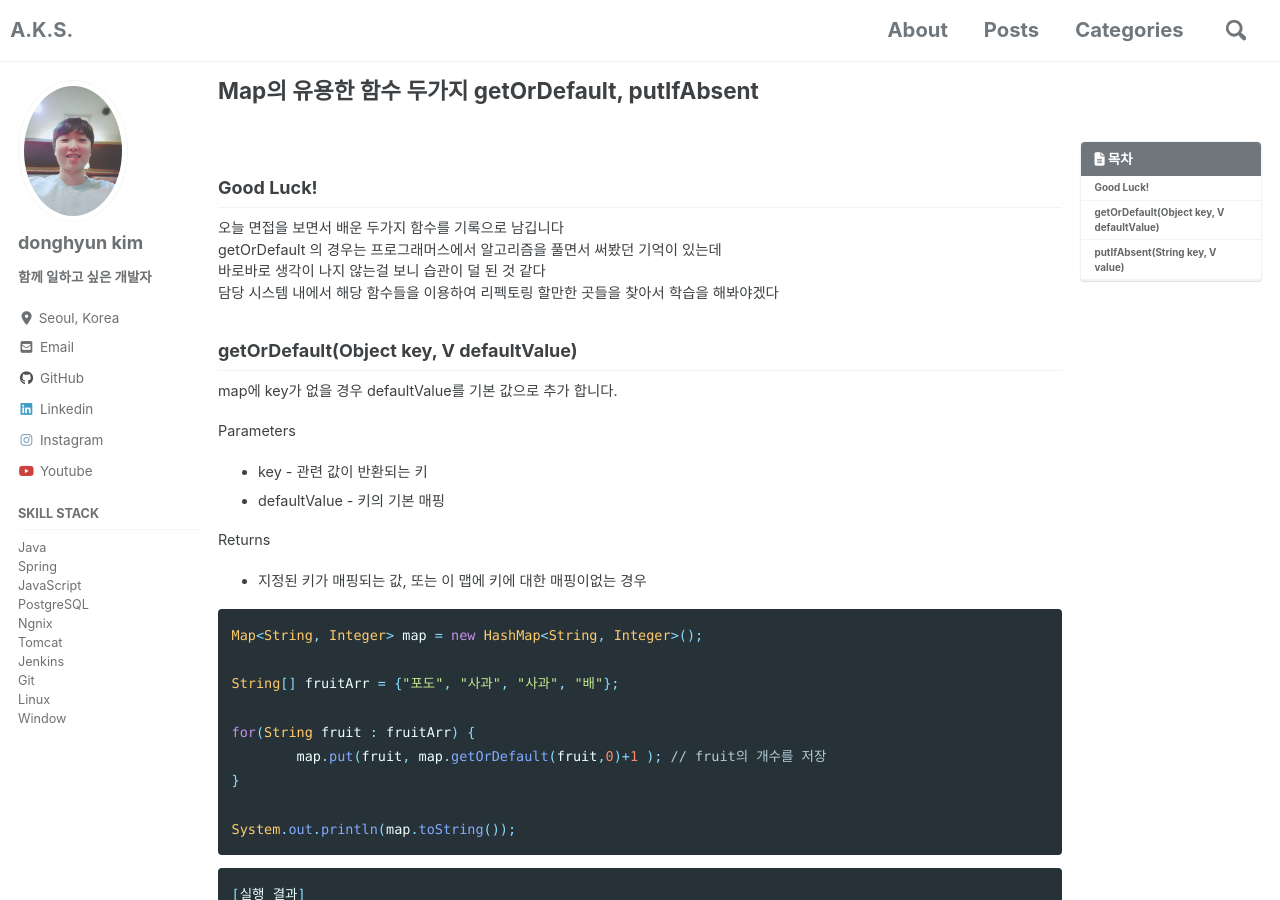
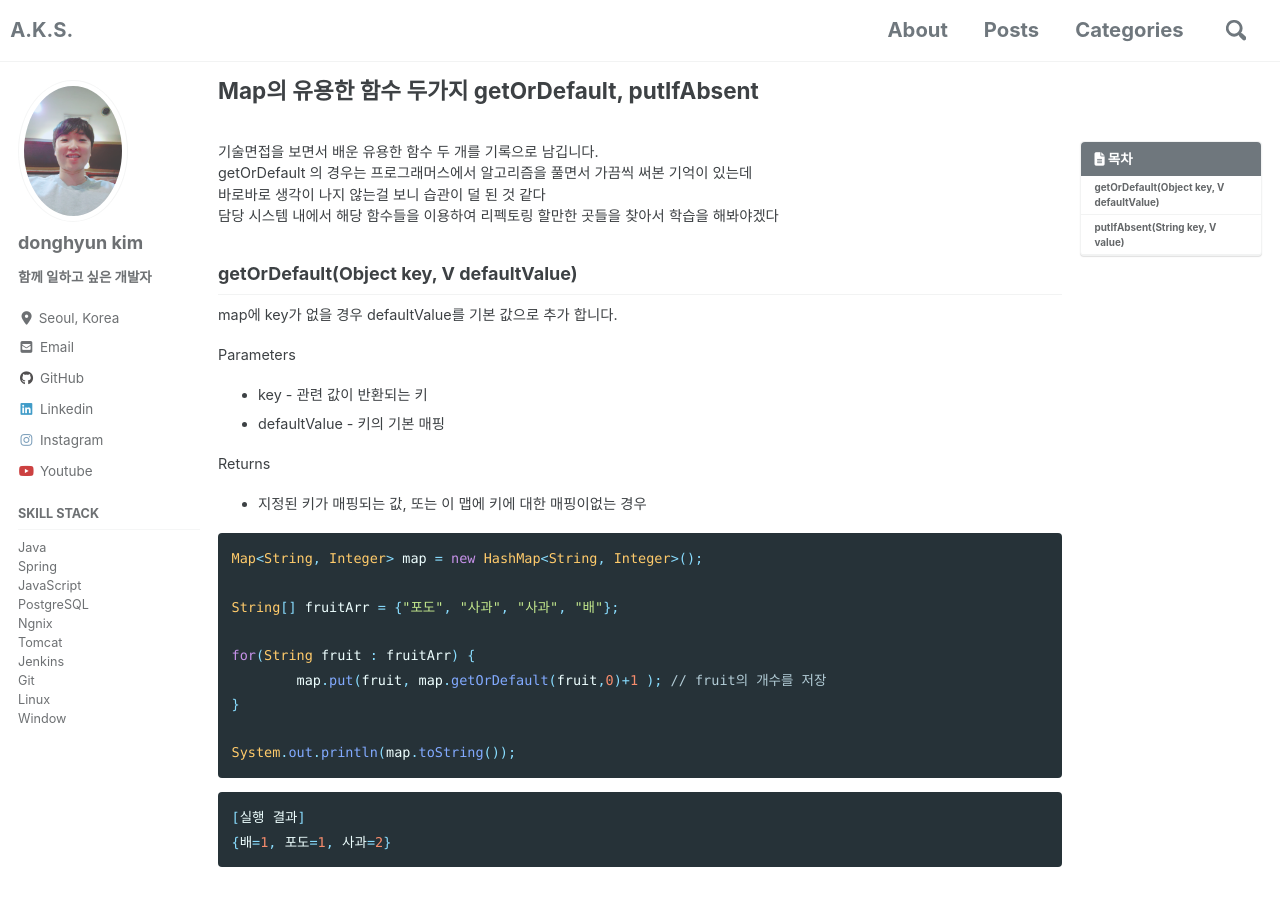
Before and after one commit to dhk5646/dhk5646.github.io, a Jekyll site: the page built from _posts/java/2021-04-26-java-25.md, in a window 1280 px wide and 900 px high. Built offline with Jekyll 4.4.1, drawn with Linux system fonts in a browser that asks for light colours; cached includes are drawn as plain includes; nearby versions of some CDN libraries; comment, search, counter and statistics services are not loaded.

Commit message:
map의 유용한 함수 두가지

```diff
--- a/_posts/java/2021-04-26-java-25.md
+++ b/_posts/java/2021-04-26-java-25.md
@@ -5,10 +5,8 @@ tags: Java
 toc: true
 ---
 
-## Good Luck!
-
-오늘 면접을 보면서 배운 두가지 함수를 기록으로 남깁니다 <br>
-getOrDefault 의 경우는 프로그래머스에서 알고리즘을 풀면서 써봤던 기억이 있는데<br>
+기술면접을 보면서 배운 유용한 함수 두 개를 기록으로 남깁니다.<br>
+getOrDefault 의 경우는 프로그래머스에서 알고리즘을 풀면서 가끔씩 써본 기억이 있는데 <br>
 바로바로 생각이 나지 않는걸 보니 습관이 덜 된 것 같다 <br>
 담당 시스템 내에서 해당 함수들을 이용하여 리펙토링 할만한 곳들을 찾아서 학습을 해봐야겠다
 
```
